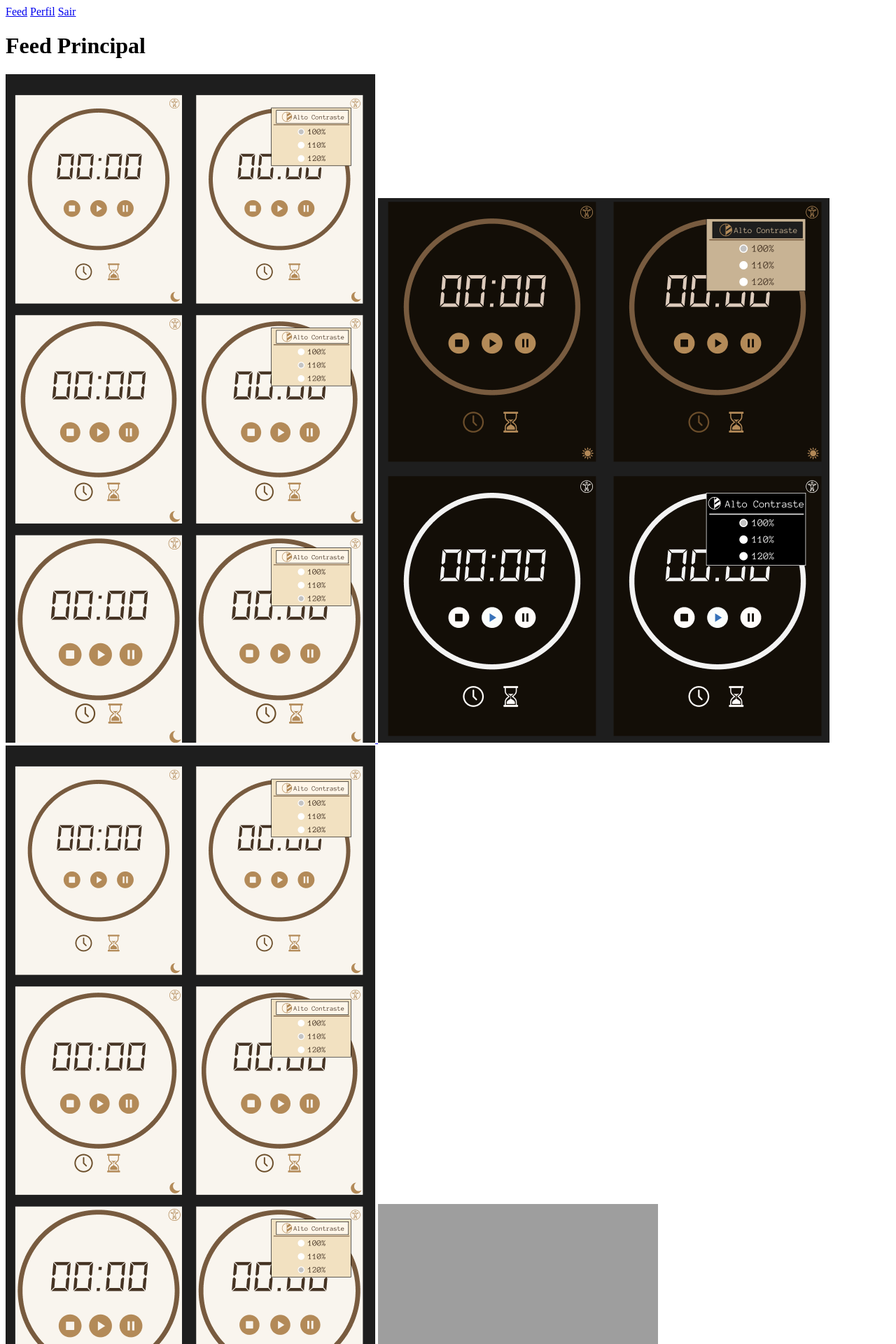
After one commit to GabrielCelestinoSt/Projeto-Rede-Social, a Flask app: page /feed in a window 1280 px wide. The commit adds this page. Shown: the top 1920 px of the page at 70% size. Run offline with Flask 3, Linux system fonts and the light colour scheme; a user stored in the database is signed in; grey boxes are pictures that could not be loaded.

Commit message:
feat: add feed page and navbar

```diff
--- a/appfleshi/routes.py
+++ b/appfleshi/routes.py
@@ -51,3 +51,9 @@ def profile(user_id):
 def logout():
     logout_user()
     return redirect(url_for('homepage'))
+
+@app.route("/feed")
+@login_required
+def feed():
+    photos = Photo.query.order_by(Photo.upload_date.desc()).all()
+    return render_template("feed.html",photos=photos)
--- /dev/null
+++ b/appfleshi/templates/feed.html
@@ -0,0 +1,15 @@
+{% extends "homepage.html" %}
+
+{% block title %}
+    Fléshi - Feed
+{% endblock %}
+
+{% block body %}
+    {% include "navbar.html" %}
+    <h1>Feed Principal</h1>
+    {% for photo in photos %}
+        <a href="{{ url_for('profile', user_id=photo.user_id) }}">
+            <img src="{{ url_for('static', filename='posts_photos/'~photo.file_name) }}" alt="~photo.file_name">
+        </a>
+    {% endfor %}
+{% endblock %}
--- /dev/null
+++ b/appfleshi/templates/navbar.html
@@ -0,0 +1,5 @@
+<nav>
+    <a href="{{ url_for('feed') }}">Feed</a>
+    <a href="{{ url_for('profile', user_id=current_user.id) }}">Perfil</a>
+    <a href="{{ url_for('logout') }}">Sair</a>
+</nav>
--- a/appfleshi/templates/profile.html
+++ b/appfleshi/templates/profile.html
@@ -6,6 +6,7 @@
 
 {% block body %}
     <body>
+    {% include "navbar.html" %}
         <h1>Perfil do usuário: {{ user.username }}</h1>
 
         {% if form %}
```
Also changed, not shown: appfleshi/static/posts_photos/Captura_de_tela_2025-12-03_082705.png (added), appfleshi/static/posts_photos/Captura_de_tela_2025-12-03_082711.png (added), appfleshi/static/posts_photos/default.png (added), instance/datafleshi.db.
